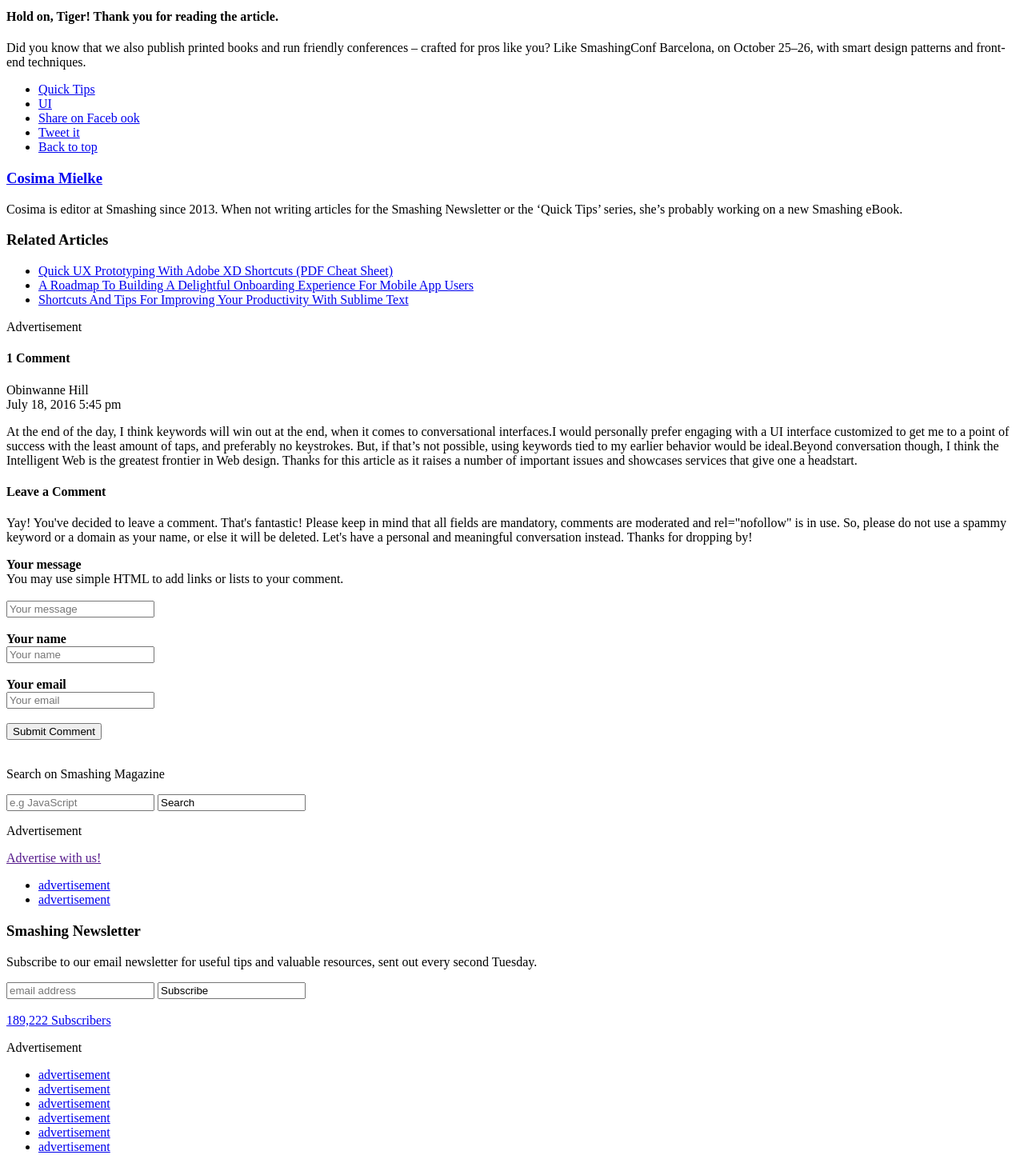
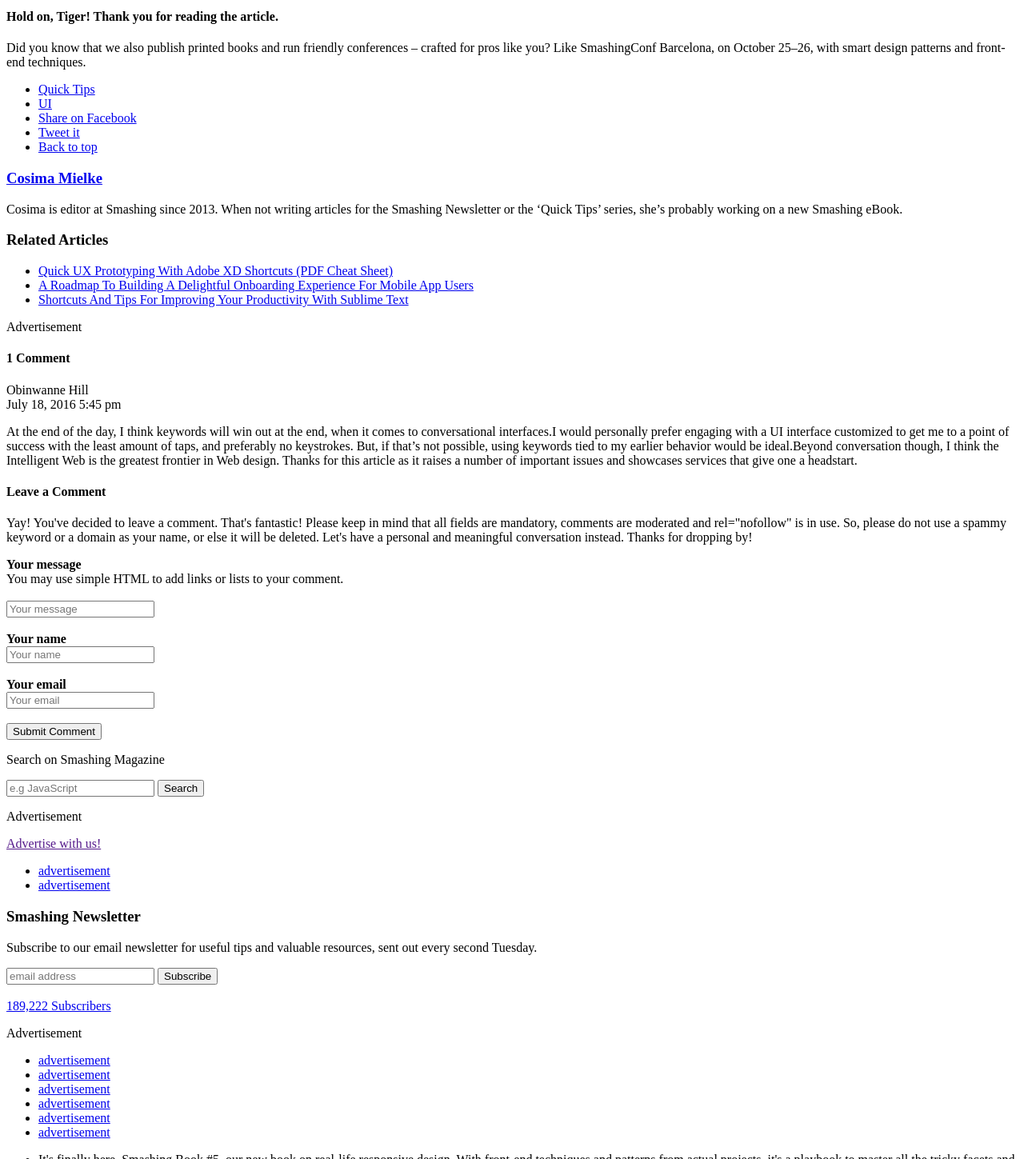
Before and after one commit to Danielleba/Smashing-mag, a plain HTML site: page index.html in a window 1280 px wide. Shown: the part 2040-3489 px from the top of the page at 80% size. Drawn offline with Linux system fonts and the light colour scheme.

Commit message:
change button tag

```diff
--- a/index.html
+++ b/index.html
@@ -137,7 +137,7 @@
             <ul>
                 <li><a href="#">Quick Tips</a></li>
                 <li><a href="#">UI</a></li>
-                <li><a href="#">Share on Faceb ook</a></li>
+                <li><a href="#">Share on Facebook</a></li>
                 <li><a href="#">Tweet it</a></li>
                 <li><a href="#">Back to top</a></li>
             </ul>
@@ -187,7 +187,7 @@
                   <input type="text" name="Your name" placeholder="Your name"><br><br>
                   <b>Your email</b><br>
                   <input type="text" name="Your email" placeholder="Your email"><br><br>
-                  <input type="submit" value="Submit Comment"><br><br>
+                  <button type="button" name="button">Submit Comment</button>
                 </form>
             </section>
         </section>
@@ -196,7 +196,8 @@
         <p>Search on Smashing Magazine</p>
         <form action="">
             <input type="text" name="Your email" placeholder="e.g JavaScript">
-            <input type="search" value="Search">
+            <button type="button" name="button">Search</button>
+
 	    </form>
         <section>
             <p>Advertisement</p>
@@ -211,7 +212,7 @@
             <p>Subscribe to our email newsletter for useful tips and valuable resources, sent out every second Tuesday.</p>
             <form action="">
               <input type="text" name="email address" placeholder="email address">
-              <input type="subscribe" value="Subscribe"><br><br>
+              <button type="button" name="button">Subscribe</button><br><br>
             </form>
             <a href="#">189,222 Subscribers</a>
         </section>
```
